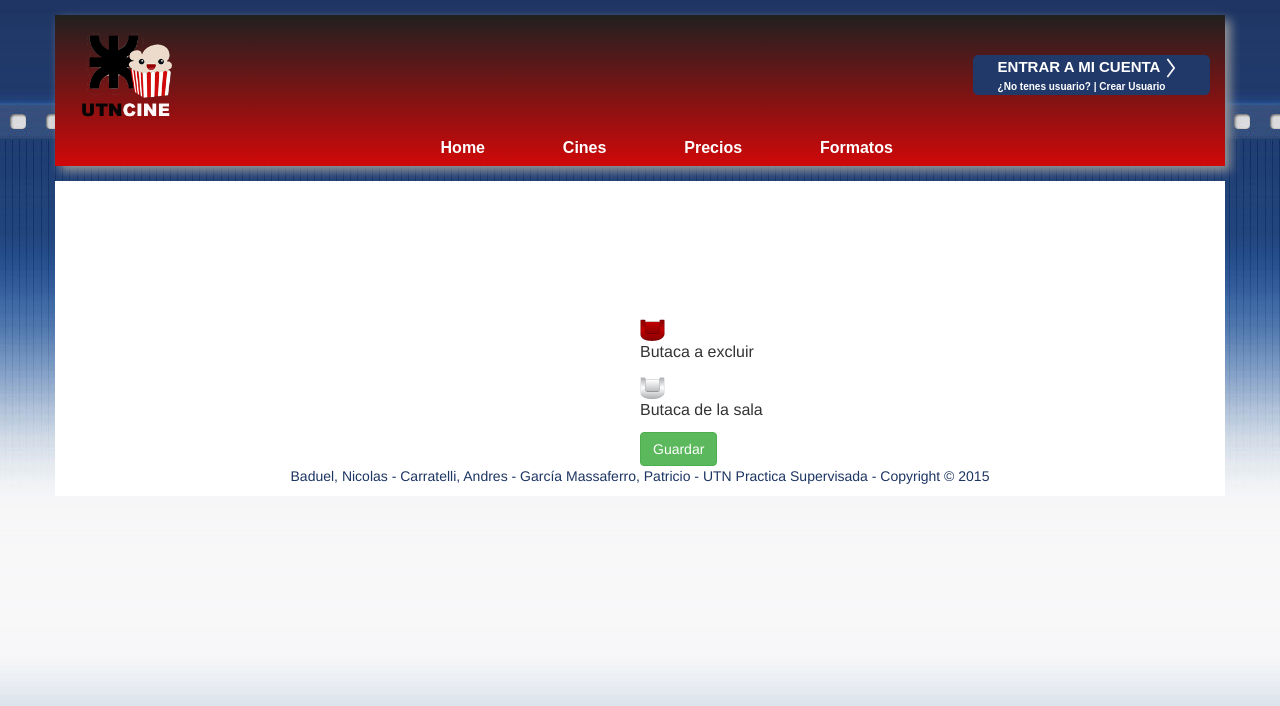
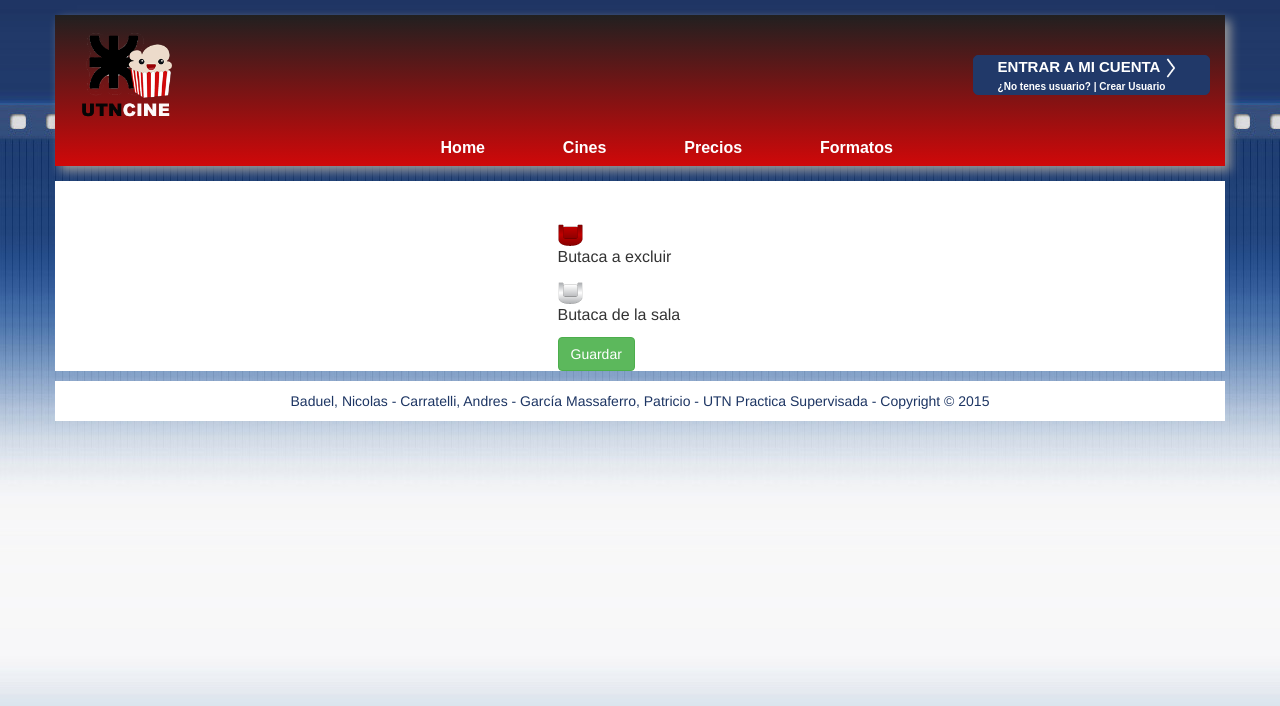
Before and after one commit to cineutn/cineUTN, a PHP site: page /esquemaSala.php in a window 1280 px wide. Shown: the top 706 px of the page. Run offline with PHP 8.4, Linux system fonts and the light colour scheme; data that the repository does not hold is empty.

Commit message:
alta de sala completo

```diff
--- a/assets/css/esquemaSala.css
+++ b/assets/css/esquemaSala.css
@@ -1,6 +1,5 @@
-.divLeyendaButacas{
-	background-color:white;
-	margin-top: 25%;
+.butacas{
+	background-color: white;
 }
 
 .esquema{
@@ -8,8 +7,6 @@
     width: 60%;
 }
 
-
-
 .centrar{
     text-align:  center;
     width: 5%;
--- a/esquemaSala.php
+++ b/esquemaSala.php
@@ -6,16 +6,16 @@
     require("partials/header.php");
 ?>
 
-<div >
+<div class="row butacas">
 
         <input type='hidden' id='idSala' value=<?php echo $idSala ?>></input>
-        <div class="col-md-6">
+        <div class="col-md-5">
             <table class="esquema" id="esquemaSala">
 
             </table>
         </div>
-        <div class="col-md-6">
-          <div   class="row divLeyendaButacas">
+        <div class="col-md-6" style="background-color:white;">
+          <br /><br />
             <div>
                  <div><img src="assets/img/butacaOcupada.png" /><p style="font-size:medium;">Butaca a excluir</p></div>
             </div>
@@ -25,7 +25,7 @@
             <div class="divBotonButacas">
                 <button type="button" id="btnGuardarSala" class="btn btn-success btn-Confirmar pull-left">Guardar</button>
             </div>
-         </div>
+
         </div>
 
 </div>
```
